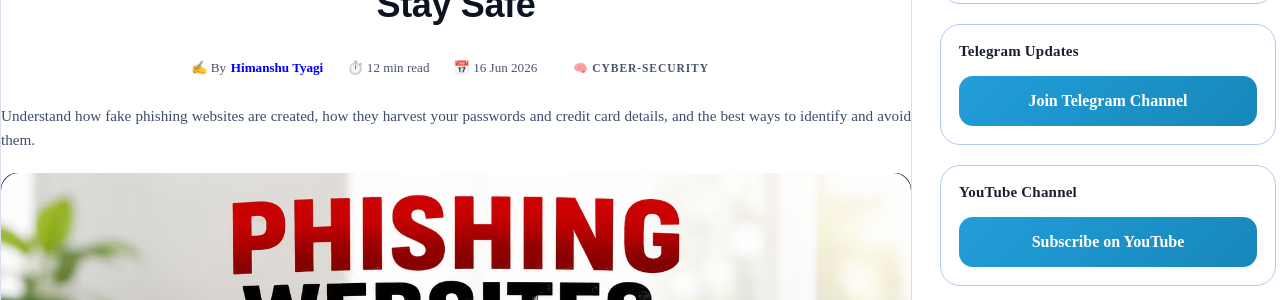
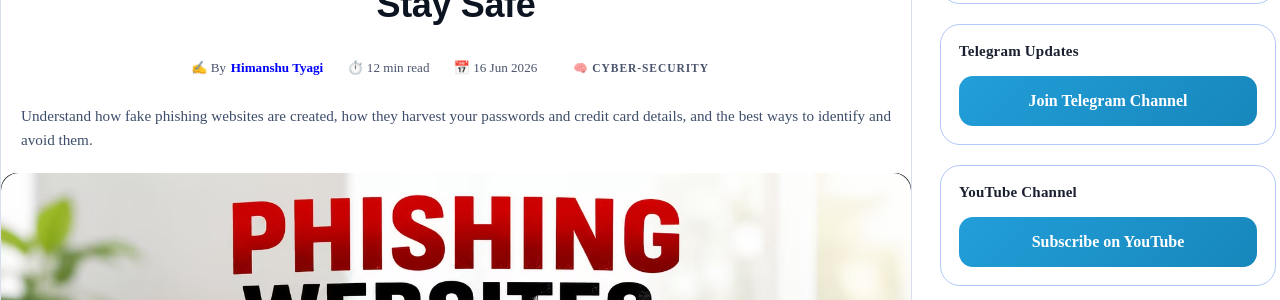
Before and after one commit to HimanshuTyagiJi/TyagiHub, a Jekyll site: the page built from _shield/2026-06-16-how-phishing-websites-steal-your-data.html, in a window 1280 px wide. Shown: the part 219-519 px from the top of the page. Built offline with Jekyll 4.4.1, drawn with Linux system fonts in a browser that asks for light colours; comment, search, counter and statistics services are not loaded.

Commit message:
Update discover.html

```diff
--- a/_layouts/discover.html
+++ b/_layouts/discover.html
@@ -180,7 +180,7 @@ layout: default
 }
 
 .post-title {
-  margin-top: 15px;
+  margin: 15px;
   margin-bottom: 12px;
   font-size: clamp(2rem, 5vw, 36px);
   font-weight: 600;
@@ -193,7 +193,7 @@ layout: default
   line-height: var(--lh-normal);
   color: var(--clr-text-2);
   margin-top: 0;
-  margin-bottom: 20px;
+  margin: 20px;
   font-weight: 400;
   text-align: justify;
   text-justify: inter-word;
```
